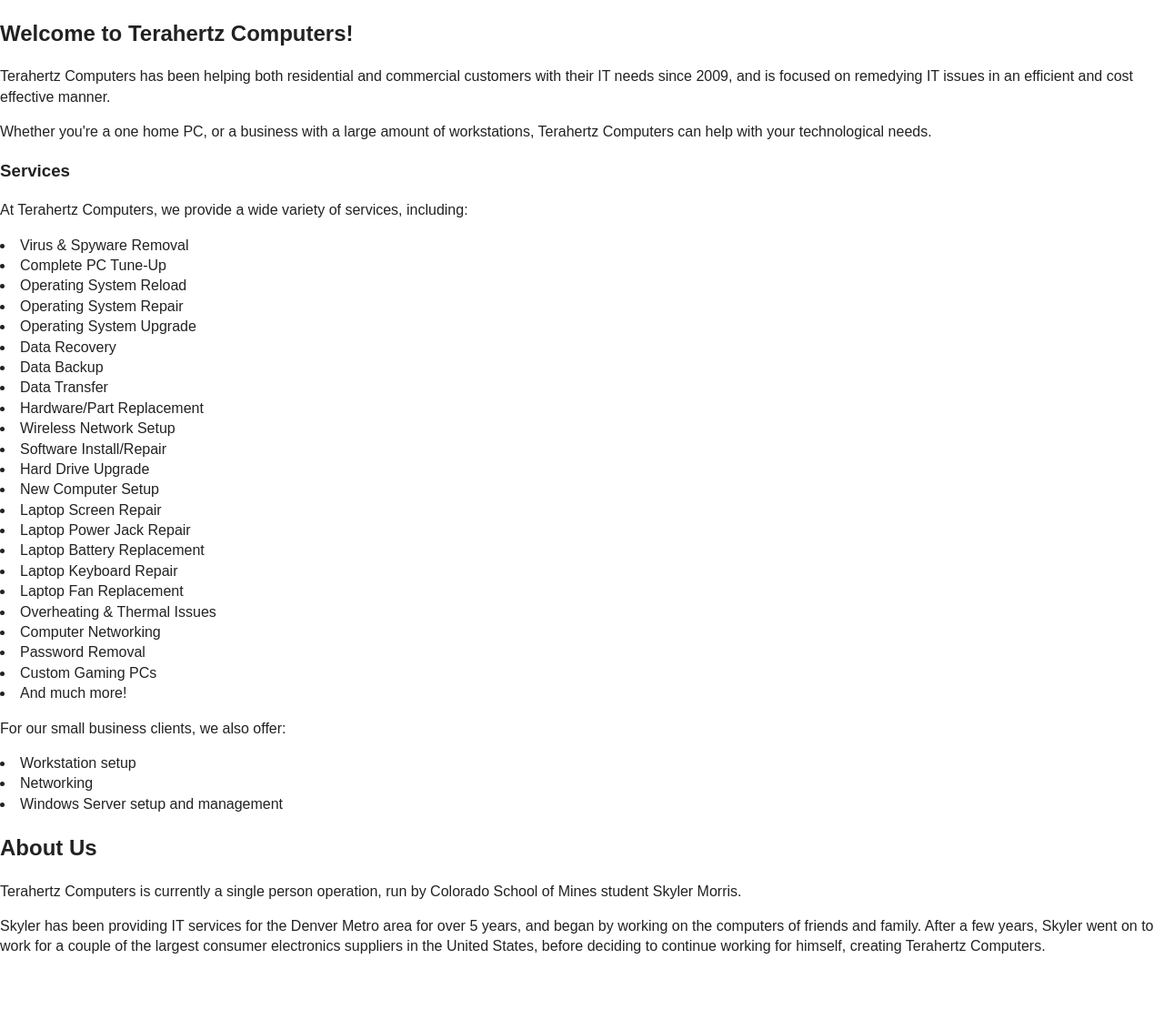
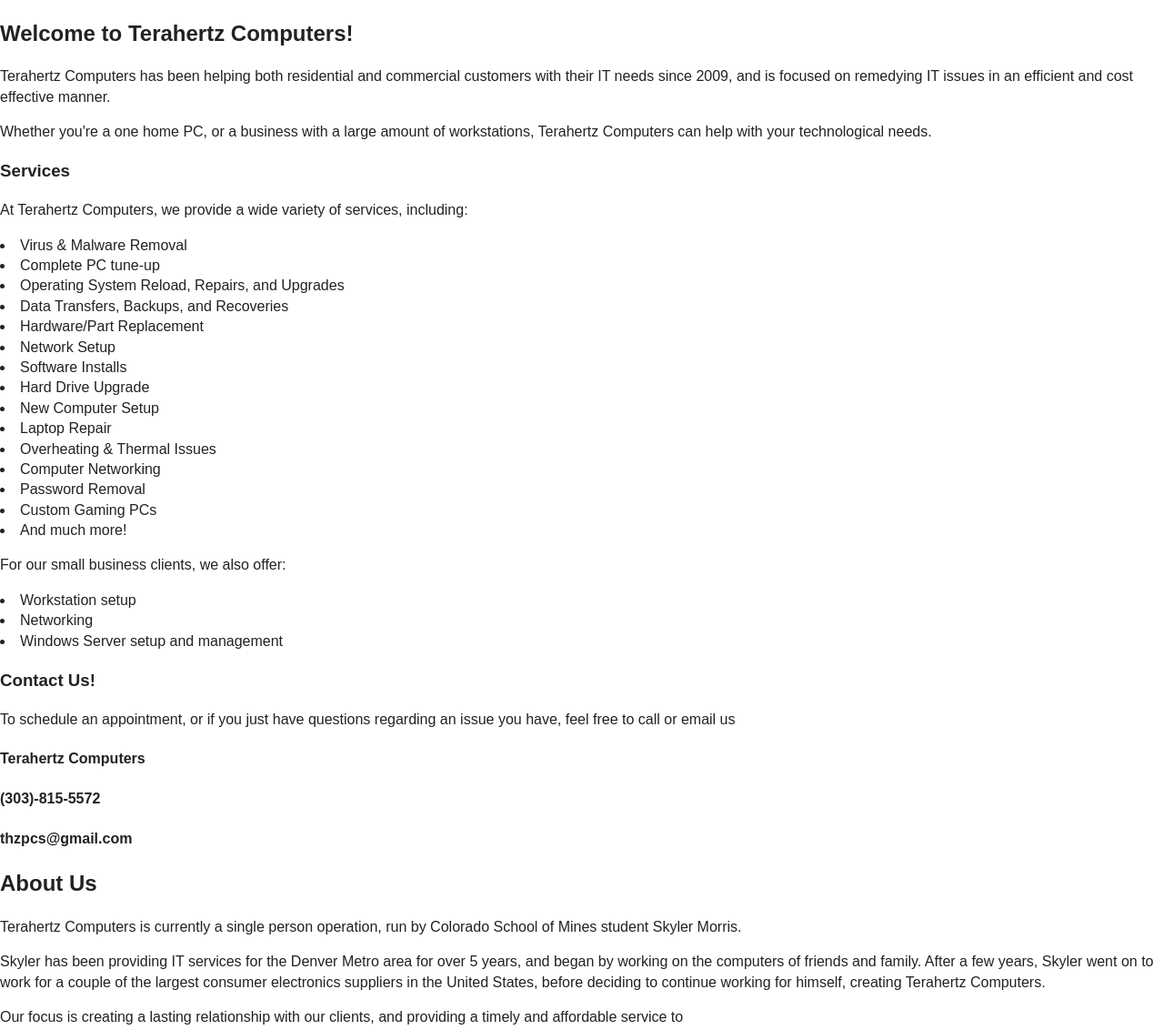
Before and after one commit to GEO-IASS/Thz-PCs, a plain HTML site: page index.html in a window 1280 px wide. Shown: the whole page at 91% size. Before the commit the page ends 1068 px from the top, so only its background shows below. Drawn offline with nearby package versions, Linux system fonts and the light colour scheme.

Commit message:
Added Contact and additional Services

```diff
--- a/index.html
+++ b/index.html
@@ -28,24 +28,16 @@
 		<p><h3>Services</h3></p>
 		<p>At Terahertz Computers, we provide a wide variety of services, including:</p>
 
-		<li>Virus & Spyware Removal</li>
-		<li>Complete PC Tune-Up</li>
-		<li>Operating System Reload</li>
-		<li>Operating System Repair</li>
-		<li>Operating System Upgrade</li>
-		<li>Data Recovery</li>
-		<li>Data Backup</li>
-		<li>Data Transfer</li>
+		<li>Virus & Malware Removal</li>
+		<li>Complete PC tune-up</li>
+		<li>Operating System Reload, Repairs, and Upgrades</li>
+		<li>Data Transfers, Backups, and Recoveries</li>
 		<li>Hardware/Part Replacement</li>
-		<li>Wireless Network Setup</li>
-		<li>Software Install/Repair</li>
+		<li>Network Setup</li>
+		<li>Software Installs</li>
 		<li>Hard Drive Upgrade</li>
 		<li>New Computer Setup</li>
-		<li>Laptop Screen Repair</li>
-		<li>Laptop Power Jack Repair</li>
-		<li>Laptop Battery Replacement</li>
-		<li>Laptop Keyboard Repair</li>
-		<li>Laptop Fan Replacement</li>
+		<li>Laptop Repair</li>
 		<li>Overheating & Thermal Issues</li>
 		<li>Computer Networking</li>
 		<li>Password Removal</li>
@@ -57,11 +49,18 @@
 		<li>Networking</li>
 		<li>Windows Server setup and management</li>
 
+		<p><h3>Contact Us!</h3></p>
+		<p>To schedule an appointment, or if you just have questions regarding an issue you have, feel free to call or email us</p>
+		<h4>Terahertz Computers</h4>
+		<h4>(303)-815-5572</h4>
+		<h4>thzpcs@gmail.com</h4>
+
 		<p><h2>About Us</h2></p>
 		<p>Terahertz Computers is currently a single person operation, run by Colorado School of Mines student Skyler Morris.</p>
 		<p>Skyler has been providing IT services for the Denver Metro area for over 5 years, and began by working on the computers of friends and family.
 		After a few years, Skyler went on to work for a couple of the largest consumer electronics suppliers in the United States, before deciding to continue
 		working for himself, creating Terahertz Computers.
+		<p>Our focus is creating a lasting relationship with our clients, and providing a timely and affordable service to
 
 
         <script src="//ajax.googleapis.com/ajax/libs/jquery/1.10.2/jquery.min.js"></script>
```
